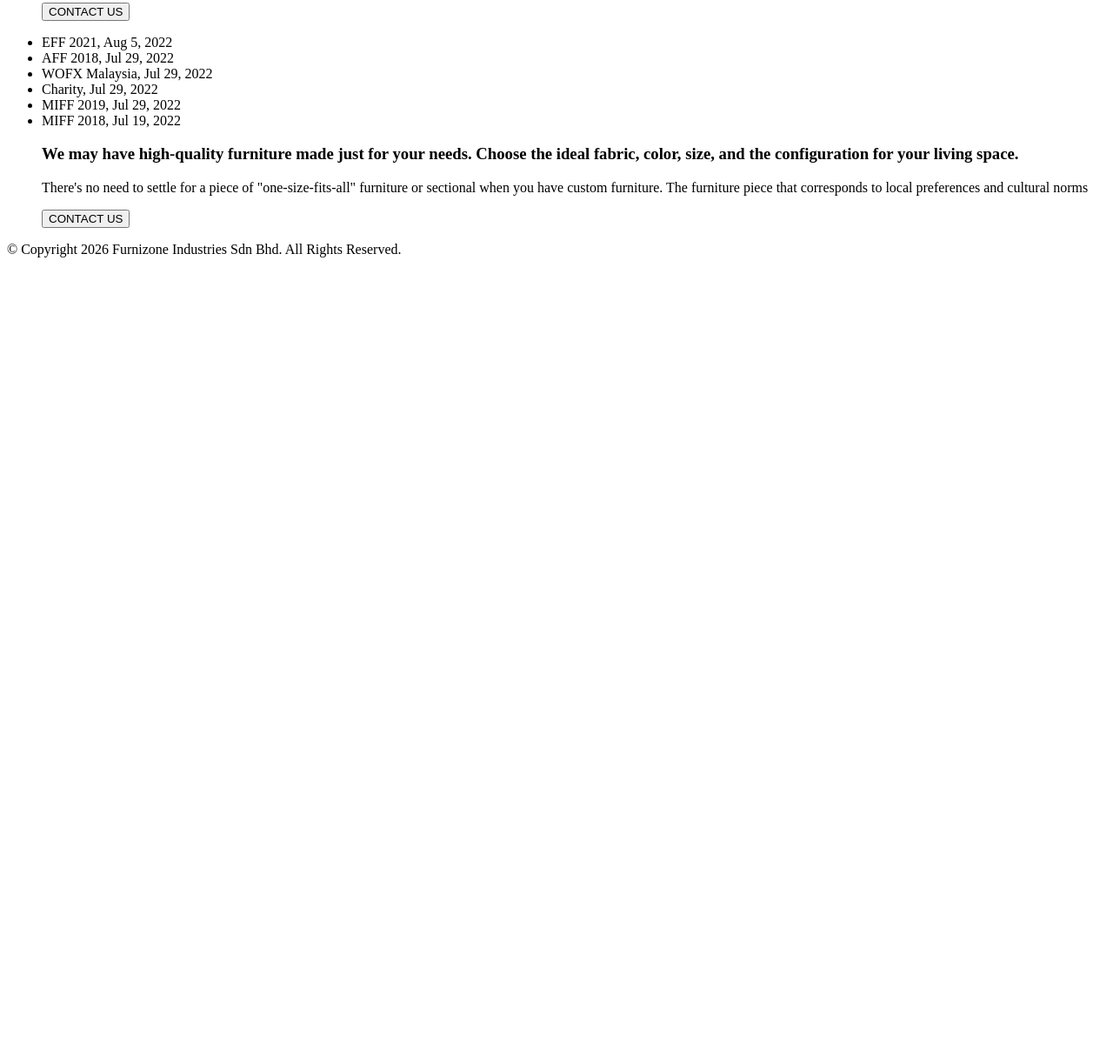
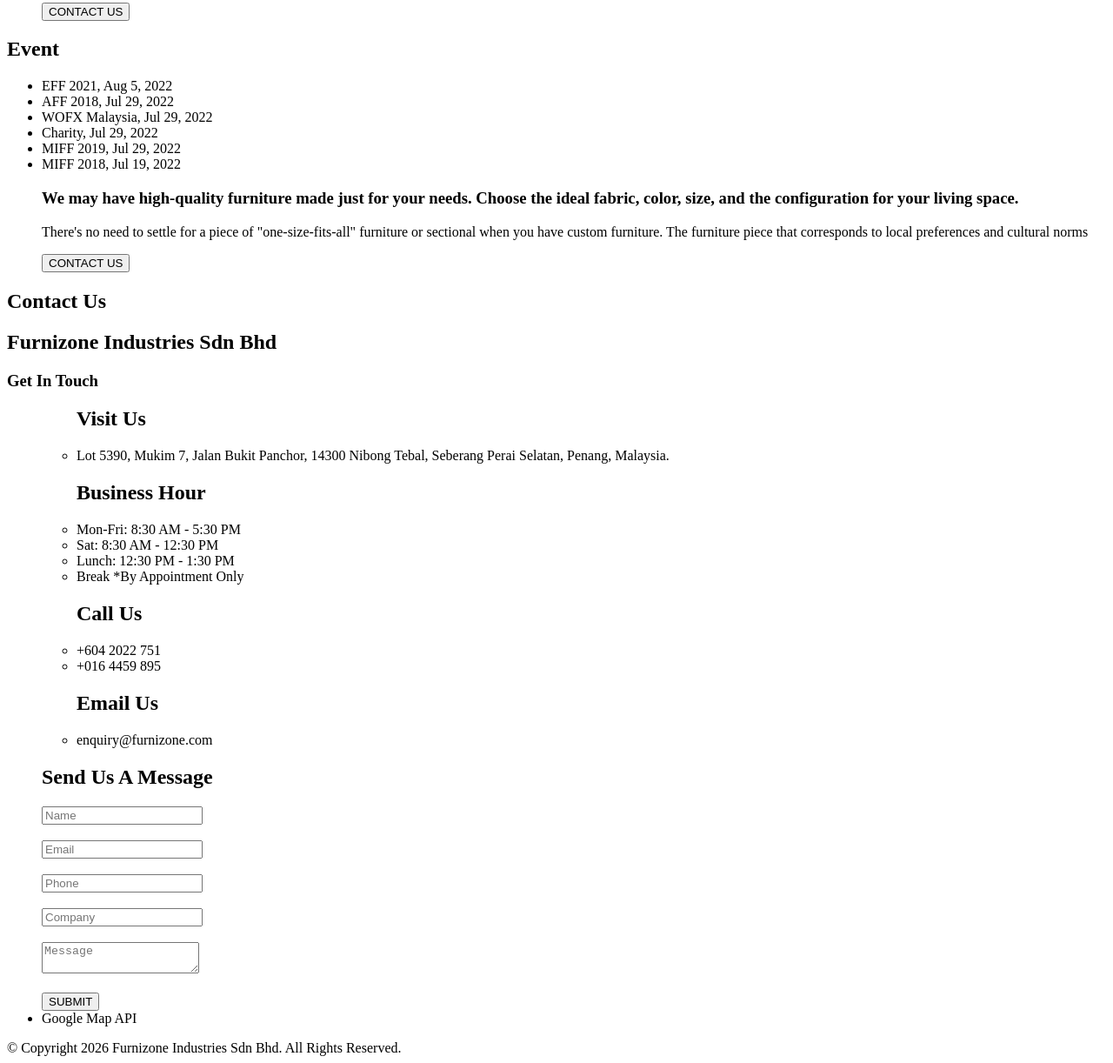
Before and after one commit to haojee2025/Furnizone-Website, a plain HTML site: page index.html in a window 1280 px wide. Shown: the part 4266-5488 px from the top of the page at 87% size. Before the commit the page ends 4570 px from the top, so only its background shows below. Drawn offline with Linux system fonts and the light colour scheme.

Commit message:
Upload contact form

```diff
--- a/index.html
+++ b/index.html
@@ -306,6 +306,7 @@
         </ul>
     </section>
     <section>
+        <h2>Event</h2>
         <ul>
             <li>EFF 2021, Aug 5, 2022</li>
             <li>AFF 2018, Jul 29, 2022</li>
@@ -325,7 +326,49 @@
                 to local preferences and cultural norms
             </p>
             <button>CONTACT US</button>
-
+        </ul>
+    </section>
+    <section>
+        <div>
+            <h2>Contact Us</h2>
+        </div>
+        <h2>
+            Furnizone Industries Sdn Bhd
+        </h2>
+        <h3>Get In Touch</h3>
+        <ul>
+            <ul>
+                <h2>Visit Us</h2>
+                <li>Lot 5390, Mukim 7, Jalan Bukit Panchor, 14300 Nibong Tebal, Seberang Perai Selatan, Penang, Malaysia.</li>
+            </ul>
+            <ul>
+                <h2>Business Hour</h2>
+                <li>Mon-Fri: 8:30 AM - 5:30 PM</li>
+                <li>Sat: 8:30 AM - 12:30 PM</li>
+                <li>Lunch: 12:30 PM - 1:30 PM</li>
+                <li>Break *By Appointment Only</li>
+            </ul>
+            <ul>
+                <h2>Call Us</h2>
+                <li>+604 2022 751</li>
+                <li>+016 4459 895</li>
+            </ul>
+            <ul>
+                <h2>Email Us</h2>
+                <li>
+                    enquiry@furnizone.com
+                </li>
+            </ul>
+            <form>
+                <h2>Send Us A Message</h2>
+                <input type="text" placeholder="Name" required><br><br>
+                <input type="email" placeholder="Email" required><br><br>
+                <input type="text" placeholder="Phone" required><br><br>
+                <input type="text" placeholder="Company" required><br><br>
+                <textarea placeholder="Message" required></textarea><br><br>
+                <button type="submit">SUBMIT</button>
+            </form>
+            <li>Google Map API</li>
         </ul>
     </section>
     <footer>
```
